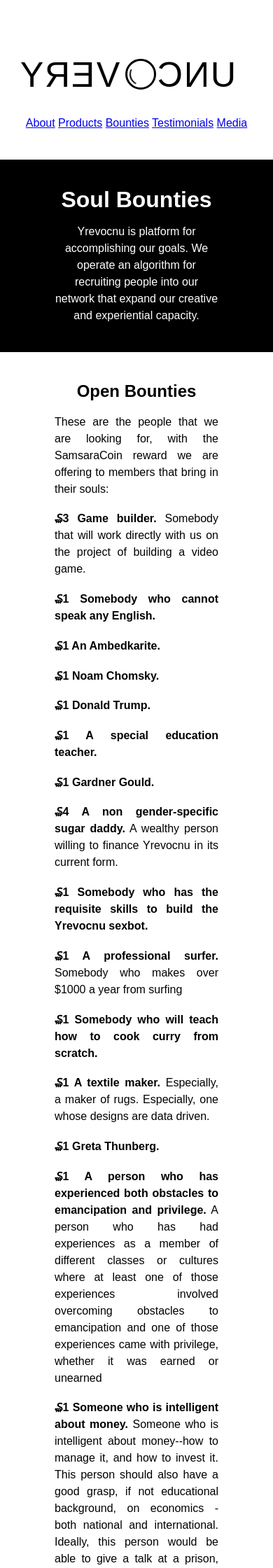
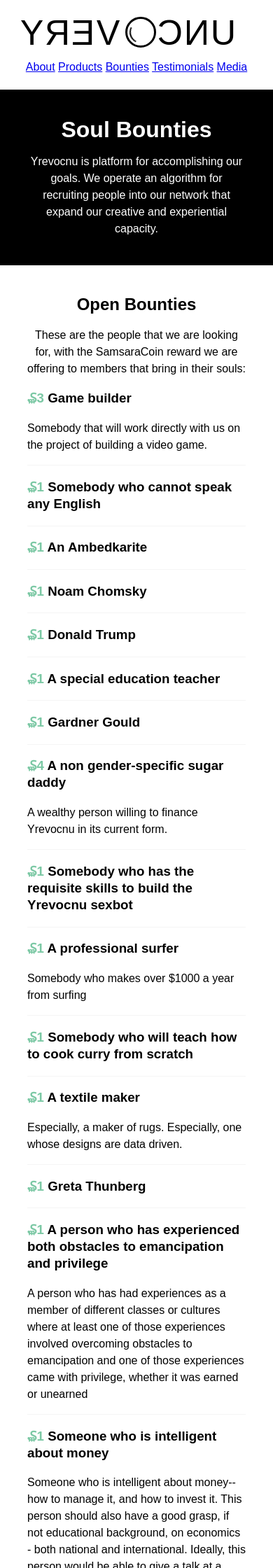
Before and after one commit to yrevocnu/yrevocnu.github.io, a Jekyll site: the page built from bounties.md, in a window 390 px wide. Shown: the top 2240 px of the page at 70% size. Built offline with Jekyll 4.4.1, drawn with Linux system fonts in a browser that asks for light colours; some of the changed text lies outside the part shown.

Commit message:
Split styles out into separate imports, additional mobile compatibility

```diff
--- a/_includes/head.html
+++ b/_includes/head.html
@@ -1,5 +1,6 @@
 <head>
   <title>{{site.title}}</title>
+  <meta name="viewport" content="width=device-width, initial-scale=1">
   <link rel="stylesheet" type="text/css" href="{{"assets/normalize.css" | relative_url}}">
   <link rel="stylesheet" type="text/css" href="{{"assets/style.css" | relative_url}}">
 </head>
--- a/_layouts/bounties.html
+++ b/_layouts/bounties.html
@@ -11,25 +11,31 @@
   </div>
 </div>
 
-<div class="main long">
+<div class="main">
   <div class="contents">
     <h2>Open Bounties</h2>
     <p>These are the people that we are looking for,
       with the SamsaraCoin reward we are offering to members
       that bring in their souls:</p>
-    {% for bounty in site.data.bounties.open %}
-    <h3></h3>
-    <p><strong>{{bounty.bounty}} {{bounty.short}}.</strong> {{bounty.long}}</p>
-    {% endfor %}
+    <div class="text-left">
+      {% for bounty in site.data.bounties.open %}
+      <div class="bounty">
+        <h3><span class="woods">{{bounty.bounty}}</span> {{bounty.short}}</h3>
+        <p>{{bounty.long}}</p>
+      </div>
+      {% endfor %}
+    </div>
   </div>
 </div>
 
-<div class="main long odd">
+<div class="main odd">
   <div class="contents">
     <h2>Closed Bounties</h2>
     These are the people that we have found:
-    {% for bounty in site.data.bounties.closed %}
-    <p><strong>{{bounty.short}}</strong> became a member at {{bounty.closed}}, recruited for {{bounty.bounty}}</p>
-    {% endfor %}
+    <div class="text-left">
+      {% for bounty in site.data.bounties.closed %}
+      <p><strong>{{bounty.short}}</strong> became a member at {{bounty.closed}}, recruited for {{bounty.bounty}}</p>
+      {% endfor %}
+    </div>
   </div>
 </div>
--- a/_layouts/media.html
+++ b/_layouts/media.html
@@ -11,10 +11,10 @@
 
 {% for post in site.categories['media'] %}
 
-<div class="main long {% cycle 'odd', '' %}">
+<div class="main {% cycle 'odd', '' %}">
   <div class="contents">
     <h2>{{ post.title }}</h2>
-    {{post.content | markdownify}}
+    <div class="text-left">{{post.content | markdownify}}</div>
   </div>
 </div>
 {% endfor %}
--- a/_layouts/testimonials.html
+++ b/_layouts/testimonials.html
@@ -11,10 +11,10 @@
 
 {% for post in site.categories['testimonial'] %}
 
-<div class="main long {% cycle 'odd', '' %}">
+<div class="main {% cycle 'odd', '' %}">
   <div class="contents">
     <h2>{{ post.title }}</h2>
-    {{post.content | markdownify}}
+    <div class="text-left">{{post.content | markdownify}}</div>
   </div>
 </div>
 {% endfor %}
--- /dev/null
+++ b/_sass/back-door.scss
@@ -0,0 +1,24 @@
+.back-door {
+  .imagebox {
+    display: inline-block;
+    position: relative;
+  }
+
+  .innertext {
+    left: 0;
+    margin: 0 auto;
+    position: absolute;
+    right: 0;
+    text-align: center;
+    top: 28.5%; // Adjust this value to move the positioned div up and down
+    width: 55%; // Set the width of the positioned div
+    z-index: 999;
+  }
+
+  .enter {
+    background-color: $gray;
+    color: $blue;
+    font-size: 2em;
+    margin: .1em;
+  }
+}
--- /dev/null
+++ b/_sass/bounties.scss
@@ -0,0 +1,6 @@
+.bounty {
+  border-bottom: 1px solid $hover-gray;
+  &:last-child {
+    border-bottom: none;
+  }
+}
--- /dev/null
+++ b/_sass/colors.scss
@@ -0,0 +1,23 @@
+$white: #fff;
+$black: #000;
+$deep-sky-blue: DeepSkyBlue;
+$paradise-yellow: #808000;
+$woods-green: #7bc8a4;
+$reef-purple: #800080;
+$hover-gray: #f5f5f5;
+$gray: Gray;
+$blue: Blue;
+$transparent-black: rgba(0, 0, 0, .25);
+$colors: $paradise-yellow, $woods-green, $reef-purple;
+
+.paradise {
+  color: $paradise-yellow;
+}
+
+.woods {
+  color: $woods-green;
+}
+
+.reef {
+  color: $reef-purple;
+}
--- /dev/null
+++ b/_sass/global.scss
@@ -0,0 +1,28 @@
+body {
+  font-family: Arial, Helvetica Neue, Helvetica, sans-serif;
+  line-height: 1.5em;
+}
+
+img {
+  max-width: 100%;
+}
+
+ul {
+  list-style-position: inside;
+}
+
+.video {
+  height: 0;
+  margin: 0 auto;
+  max-width: 80%;
+  padding-bottom: 56.25%; // 16:9
+  position: relative;
+
+  iframe {
+    height: 100%;
+    left: 0;
+    position: absolute;
+    top: 0;
+    width: 100%;
+  }
+}
--- /dev/null
+++ b/_sass/layout.scss
@@ -0,0 +1,90 @@
+header {
+  align-items: center;
+  display: flex;
+  justify-content: center;
+
+  .logo {
+    flex: 50%;
+    text-align: right;
+    white-space: nowrap;
+  }
+
+  nav {
+    flex: 50%;
+    white-space: nowrap;
+  }
+}
+
+@media only screen and (max-width: $max-width) {
+  header {
+    flex-wrap: wrap;
+
+    .logo {
+      margin: 20px 0;
+      text-align: center;
+    }
+
+    nav {
+      display: block;
+      margin: 0 0 20px 0;
+      text-align: center;
+    }
+  }
+}
+
+
+.main {
+  margin: auto;
+  padding-bottom: 1.5em;
+  padding-top: 1.5em;
+  text-align: center;
+
+  &.odd {
+    background-color: $black;
+    color: $white;
+
+    a {
+      color: $deep-sky-blue;
+    }
+  }
+
+  .contents {
+    margin: auto;
+    max-width: $max-width;
+    width: 80%;
+  }
+}
+
+.box {
+  box-shadow: 3px 3px 6px 0 $transparent-black;
+  display: inline-block;
+  margin: 0 auto;
+  padding: 10px 10%;
+  text-align: center;
+}
+
+table {
+  border-collapse: collapse;
+  margin: auto;
+  width: 60%;
+
+  tr:hover {
+    background-color: $hover-gray;
+  }
+
+  th,
+  td {
+    border: 1px solid $black;
+    padding: 10px;
+  }
+}
+
+footer {
+  text-align: right;
+  width: 100%;
+
+  img {
+    padding: 10px;
+    width: 50px;
+  }
+}
--- /dev/null
+++ b/_sass/logo.scss
@@ -0,0 +1,42 @@
+.logo {
+  color: $black;
+  font-size: 50px;
+  letter-spacing: -.12em;
+  margin: 40px 10px;
+  padding-right: 18px;
+  text-decoration: none;
+  text-transform: uppercase;
+  vertical-align: middle;
+
+  span {
+    display: inline-block;
+    transform: scale(-1, 1);
+  }
+
+  .orbus {
+    border: 3px solid $black;
+    border-radius: 50%;
+    display: inline-block;
+    height: 38px;
+    position: relative;
+    top: 4px;
+    width: 38px;
+  }
+
+  .orbus-inner {
+    animation: rotate 2s infinite linear;
+    border: 2px solid transparent;
+    border-radius: 50%;
+    border-top-color: $black;
+    height: 28px;
+    left: 3px;
+    position: absolute;
+    top: 3px;
+    width: 28px;
+  }
+}
+
+@keyframes rotate {
+  0% { transform: rotate(0deg);  }
+  100% { transform: rotate(360deg);  }
+}
--- /dev/null
+++ b/_sass/text.scss
@@ -0,0 +1,11 @@
+h2 {
+  text-align: center;
+}
+
+.text-center {
+  text-align: center;
+}
+
+.text-left {
+  text-align: left;
+}
--- a/assets/style.scss
+++ b/assets/style.scss
@@ -1,240 +1,13 @@
 ---
 ---
 
-// COLORS
-$white: #fff;
-$black: #000;
-$deep-sky-blue: DeepSkyBlue;
-$paradise-yellow: #808000;
-$woods-green: #7bc8a4;
-$reef-purple: #800080;
-$hover-gray: #f5f5f5;
-$gray: Gray;
-$blue: Blue;
-$transparent-black: rgba(0, 0, 0, .25);
+// VARIABLES
+$max-width: 800px;
 
-// GLOBAL
-body {
-  font-family: Arial, Helvetica Neue, Helvetica, sans-serif;
-  line-height: 1.5em;
-}
-
-img {
-  max-width: 100%;
-}
-
-header {
-  align-items: center;
-  display: flex;
-  justify-content: center;
-  margin: 40px 0;
-
-  .logo {
-    flex: 50%;
-    text-align: right;
-    white-space: nowrap;
-  }
-
-  nav {
-    flex: 50%;
-    white-space: nowrap;
-  }
-}
-
-@media only screen and (max-width: 800px) {
-  header {
-    flex-wrap: wrap;
-
-    .logo {
-      text-align: center;
-    }
-
-    nav {
-      display: block;
-      text-align: center;
-    }
-  }
-}
-
-.center {
-  display: block;
-  margin: auto;
-}
-
-.text-center {
-  text-align: center;
-}
-
-.text-left {
-  text-align: left;
-}
-
-.main {
-  margin: auto;
-  padding-bottom: 1.5em;
-  padding-top: 1.5em;
-  text-align: center;
-
-  .contents {
-    margin: auto;
-    width: 60%;
-  }
-
-  ul {
-    list-style-position: inside;
-  }
-}
-
-.long {
-  text-align: justify;
-}
-
-.odd {
-  background-color: $black;
-  color: $white;
-
-  a {
-    color: $deep-sky-blue;
-  }
-}
-
-div .box {
-  box-shadow: 3px 3px 6px 0 $transparent-black;
-  display: inline-block;
-  margin: 0 auto;
-  padding: 10px 10%;
-  text-align: center;
-}
-
-.paradise {
-  color: $paradise-yellow;
-}
-
-.woods {
-  color: $woods-green;
-}
-
-.reef {
-  color: $reef-purple;
-}
-
-footer {
-  text-align: right;
-  width: 100%;
-
-  img {
-    padding: 10px;
-    width: 50px;
-  }
-}
-
-.video {
-  height: 0;
-  margin: 0 auto;
-  max-width: 80%;
-  padding-bottom: 56.25%; // 16:9
-  position: relative;
-
-  iframe {
-    height: 100%;
-    left: 0;
-    position: absolute;
-    top: 0;
-    width: 100%;
-  }
-}
-
-.motto {
-  font-style: italic;
-}
-
-table {
-  border-collapse: collapse;
-  margin: auto;
-  width: 60%;
-}
-
-tr:hover {
-  background-color: $hover-gray;
-}
-
-th,
-td {
-  border: 1px solid $black;
-  padding: 10px;
-}
-
-// TEXT
-h2 {
-  text-align: center;
-}
-
-// BACK DOOR
-.back-door {
-  .imagebox {
-    display: inline-block;
-    position: relative;
-  }
-
-  .innertext {
-    left: 0;
-    margin: 0 auto;
-    position: absolute;
-    right: 0;
-    text-align: center;
-    top: 28.5%; // Adjust this value to move the positioned div up and down
-    width: 55%; // Set the width of the positioned div
-    z-index: 999;
-  }
-
-  .enter {
-    background-color: $gray;
-    color: $blue;
-    font-size: 2em;
-    margin: .1em;
-  }
-}
-
-// DYNAMIC LOGO
-.logo {
-  color: $black;
-  font-size: 50px;
-  letter-spacing: -.12em;
-  margin: 40px 10px;
-  padding-right: 18px;
-  text-decoration: none;
-  text-transform: uppercase;
-  vertical-align: middle;
-
-  span {
-    display: inline-block;
-    transform: scale(-1, 1);
-  }
-
-  .orbus {
-    border: 3px solid $black;
-    border-radius: 50%;
-    display: inline-block;
-    height: 38px;
-    position: relative;
-    top: 4px;
-    width: 38px;
-  }
-
-  .orbus-inner {
-    animation: rotate 2s infinite linear;
-    border: 2px solid transparent;
-    border-radius: 50%;
-    border-top-color: $black;
-    height: 28px;
-    left: 3px;
-    position: absolute;
-    top: 3px;
-    width: 28px;
-  }
-}
-
-@keyframes rotate {
-  0% { transform: rotate(0deg);  }
-  100% { transform: rotate(360deg);  }
-}
+@import 'colors';
+@import 'text';
+@import 'bounties';
+@import 'logo';
+@import 'back-door';
+@import 'layout';
+@import 'global';
```
Also changed, not shown: _data/aphorisms.yml (deleted, +0 -14 lines), backup/index.html (deleted, +0 -92 lines).
